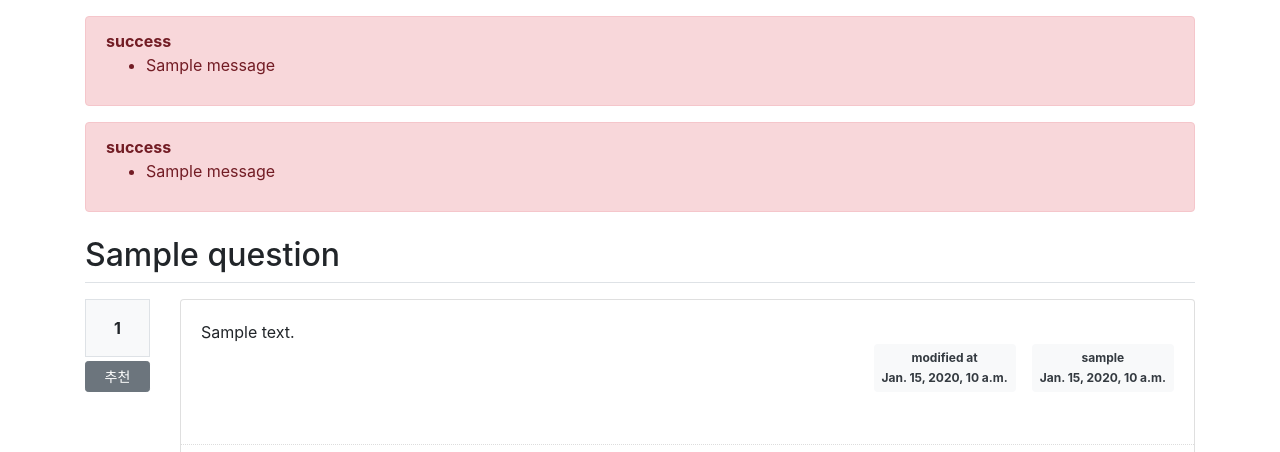
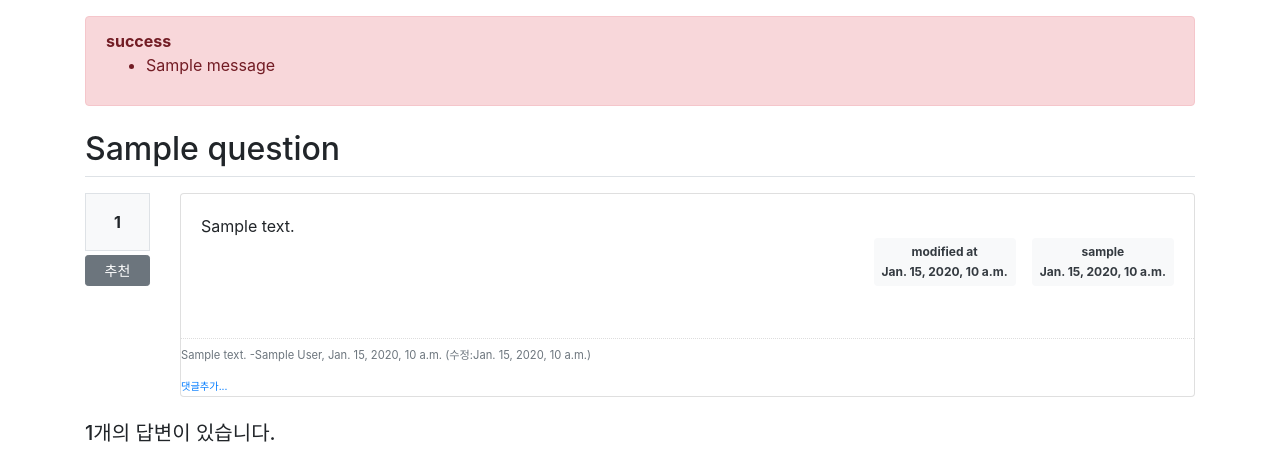
Before and after one commit to Kjw19/pybo, a Django app: template templates/pybo/question_detail.html in a window 1280 px wide. Shown: the part 57-509 px from the top of the page. Run offline with Django 3.2, Linux system fonts and the light colour scheme; the template is opened without the code that fills it: most values are stand-ins (such as "Sample title", 1, 10 or a date in 2020); one stand-in notice (Sample message) is shown.

Commit message:
question detail 오류 수정

```diff
--- a/templates/pybo/question_detail.html
+++ b/templates/pybo/question_detail.html
@@ -9,17 +9,6 @@
         <strong>{{ messages.tags }}</strong>
         <ul><li>{{ messages.message }}</li></ul>
     {% endfor %}
-    </div>
-    {% endif %}
-    <!-- message 표시 -->
-    {% if messages %}
-    <div class="alert alert-danger my-3" role="alert">
-        {% for message in messages %}
-        <strong>{{ message.tags }}</strong>
-        <ul>
-            <li>{{ message.message }}</li>
-        </ul>
-        {% endfor %}
     </div>
     {% endif %}
     <!-- 질문 -->
```
